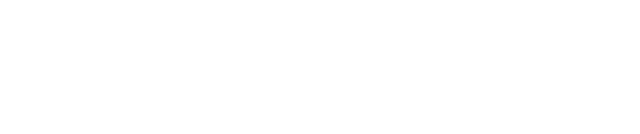
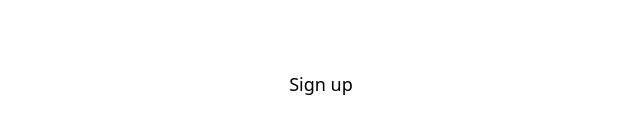
Before and after one commit to iputapp/lounas, a Next.js app: page / in a window 1280 px wide. Shown: the part 316-450 px from the top of the page, without its empty margins (319-959 px from the left). Built offline with nearby package versions, Linux system fonts and the light colour scheme.

Commit message:
Add splash of loading

```diff
--- /dev/null
+++ b/src/app/loading.tsx
@@ -0,0 +1,9 @@
+import { LoadingLayer } from "@/components/layouts/Loading";
+
+export default function Loading() {
+  return (
+    <div className="w-full h-screen overflow-clip">
+      <LoadingLayer />
+    </div>
+  );
+}
--- a/src/app/page.tsx
+++ b/src/app/page.tsx
@@ -1,7 +1,16 @@
+import Link from "next/link";
+
+// import { LoadingLayer } from "@/components/layouts/Loading";
+
 export default function Home() {
   return (
-    <main>
-      <div></div>
+    <main className="w-full h-screen overflow-clip">
+      <div className="h-screen flex flex-col items-center justify-center">
+        <Link href={"/signup"}>
+          <span className="text-lg">Sign up</span>
+        </Link>
+      </div>
+      {/* <LoadingLayer position="left" /> */}
     </main>
   );
 }
```
